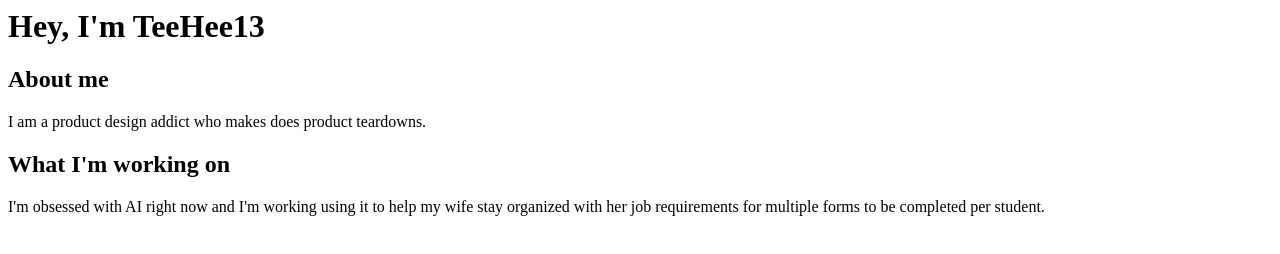
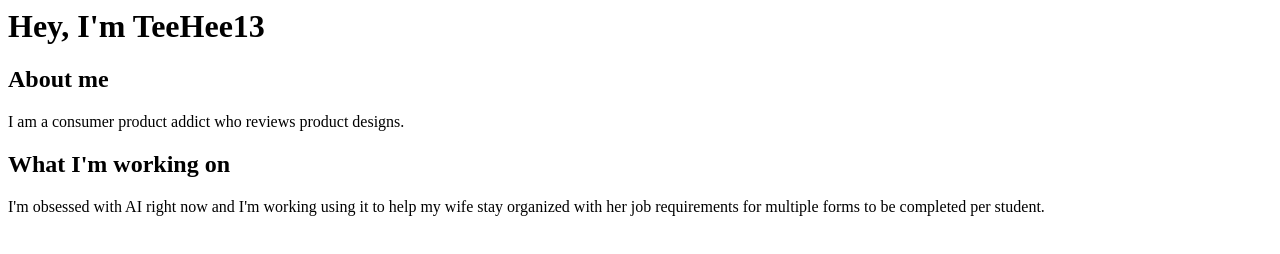
Before and after one commit to TeeHee13/famwebsite, a plain HTML site: page index.html in a window 1280 px wide. Drawn offline with Linux system fonts and the light colour scheme.

Commit message:
Update index.html
corrected text

```diff
--- a/index.html
+++ b/index.html
@@ -6,7 +6,7 @@
     <body>
         <h2>About me</h2>
         <p>
-            I am a product design addict who makes does product teardowns.
+            I am a consumer product addict who reviews product designs.
         </p>
         <h2>What I'm working on</h2>
         <p>
```
